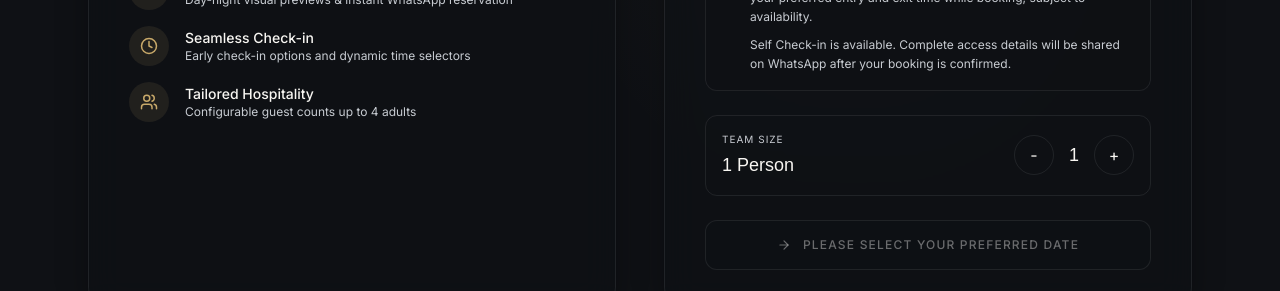
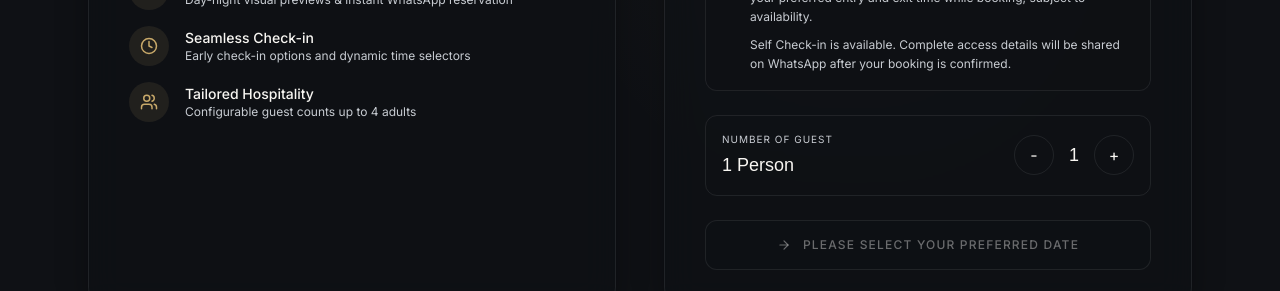
Before and after one commit to Nitin-2711/dreamy-main, a React (Vite) app: page / in a window 1280 px wide. Shown: the part 9320-9611 px from the top of the page. Built offline with nearby package versions, Linux system fonts and the light colour scheme; a web font is replaced by a local one.

Commit message:
refactor: rename Team Size label to Number of guest in booking UI and WhatsApp message

```diff
--- a/src/sections/Booking/BookingSection.jsx
+++ b/src/sections/Booking/BookingSection.jsx
@@ -125,7 +125,7 @@ const BookingSection = () => {
   const handleWhatsAppRedirect = () => {
     const checkInStr = checkInDate ? formatDateString(checkInDate) : 'Not Selected';
     const checkOutStr = checkOutDate ? formatDateString(checkOutDate) : 'Not Selected';
-    const message = `Hi Dreamy Studios 21, I would like to book Galaxy Blue Sapphire.\n\nCheck-in: ${checkInStr} at ${checkInTime}\nCheck-out: ${checkOutStr} at ${checkOutTime}\nTeam Size: ${guests}\n\nVenue: Galaxy Blue Sapphire\n\nPlease share availability, pricing, and further details.`;
+    const message = `Hi Dreamy Studios 21, I would like to book Galaxy Blue Sapphire.\n\nCheck-in: ${checkInStr} at ${checkInTime}\nCheck-out: ${checkOutStr} at ${checkOutTime}\nNumber of guest: ${guests}\n\nVenue: Galaxy Blue Sapphire\n\nPlease share availability, pricing, and further details.`;
     window.open(`https://wa.me/918700961196?text=${encodeURIComponent(message)}`, '_blank');
   };
 
@@ -344,7 +344,7 @@ const BookingSection = () => {
                     {/* Guests selection */}
                     <div className="p-4 rounded-xl border border-glass-border flex justify-between items-center">
                       <div>
-                        <span className="block text-[10px] uppercase tracking-widest text-theme-text-secondary">Team Size</span>
+                        <span className="block text-[10px] uppercase tracking-widest text-theme-text-secondary">Number of guest</span>
                         <span className="block font-heading text-lg mt-1">{guests} {guests > 1 ? 'People' : 'Person'}</span>
                       </div>
                       <div className="flex items-center gap-3">
```
